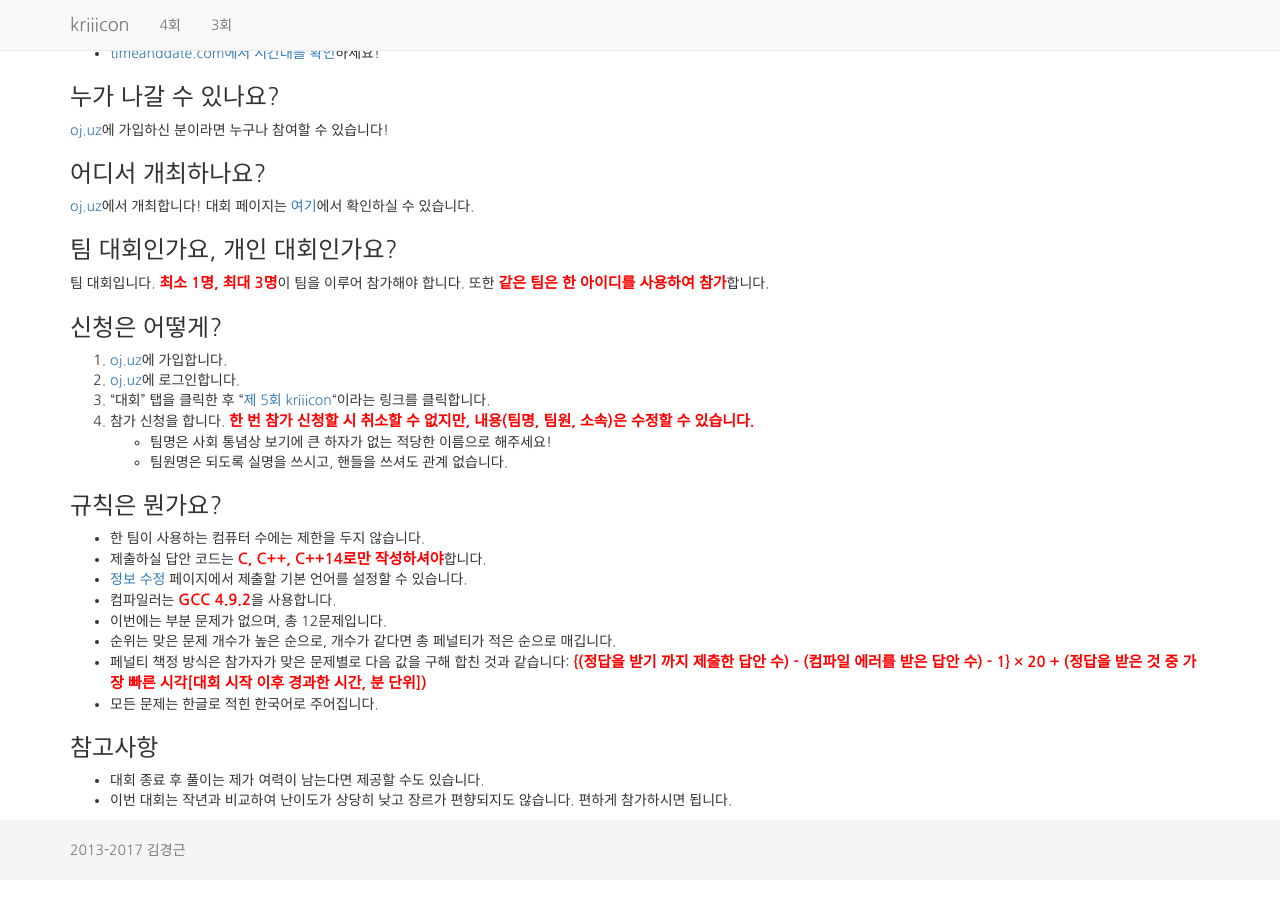
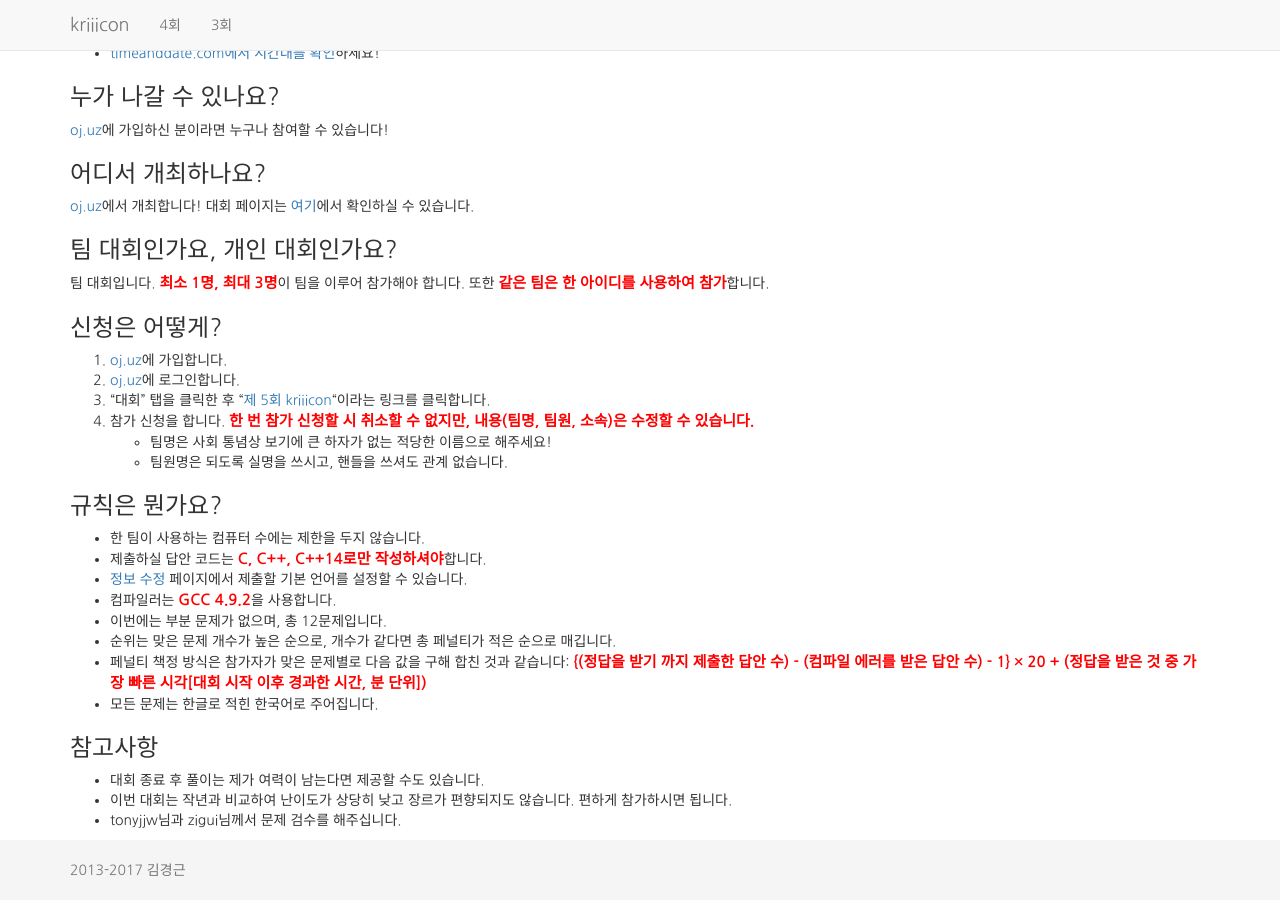
Before and after one commit to ojuz/kriiicon, a Jekyll site: the page built from contests/5/index.md, in a window 1280 px wide and 900 px high, scrolled down 503 px. Built offline with Jekyll 4.4.1, drawn with Linux system fonts in a browser that asks for light colours; nearby versions of some CDN libraries; our own code applies the rules of GitHub Pages for plain Markdown files.

Commit message:
노예명 추가

```diff
--- a/contests/5/index.md
+++ b/contests/5/index.md
@@ -70,3 +70,4 @@ kriii가 직접 문제를 출제하여 개최하는 대회입니다. 벌써 다
 
 * 대회 종료 후 풀이는 제가 여력이 남는다면 제공할 수도 있습니다.
 * 이번 대회는 작년과 비교하여 난이도가 상당히 낮고 장르가 편향되지도 않습니다. 편하게 참가하시면 됩니다.
+* tonyjjw님과 zigui님께서 문제 검수를 해주십니다.
```
